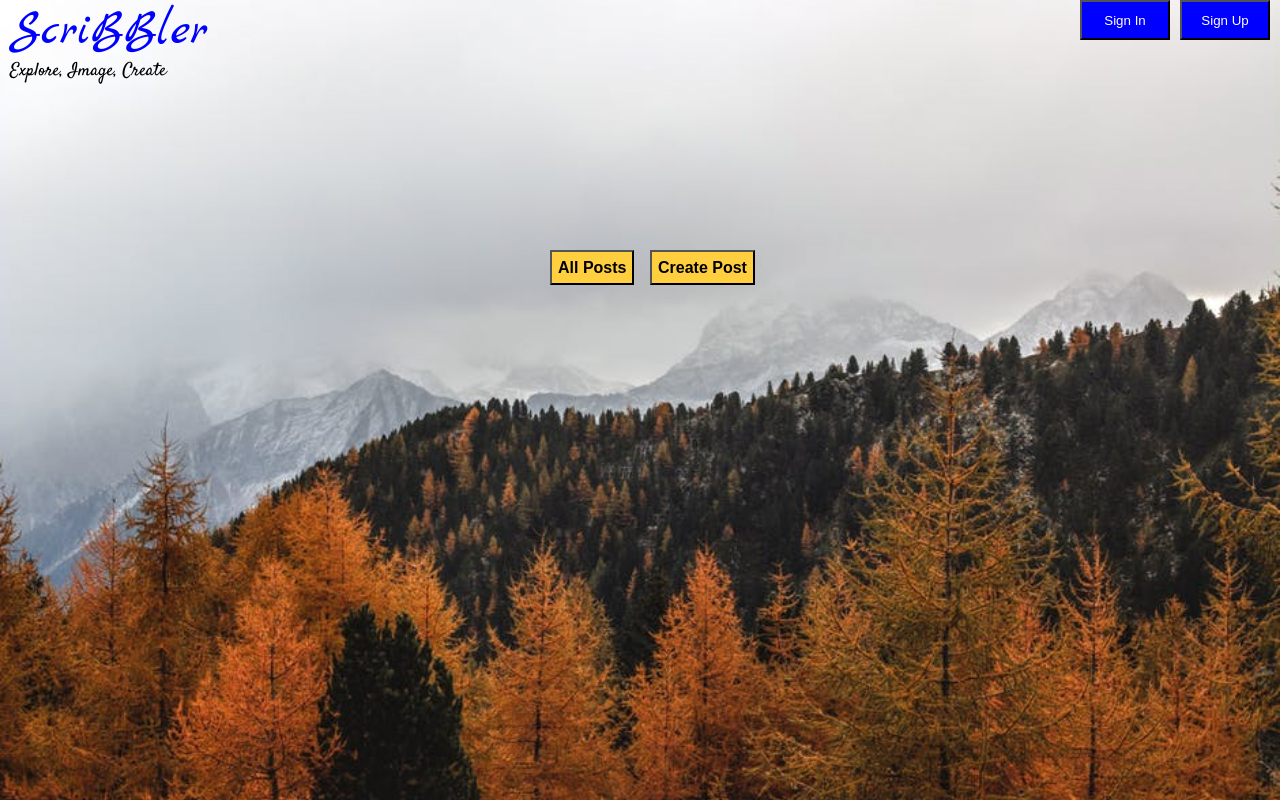
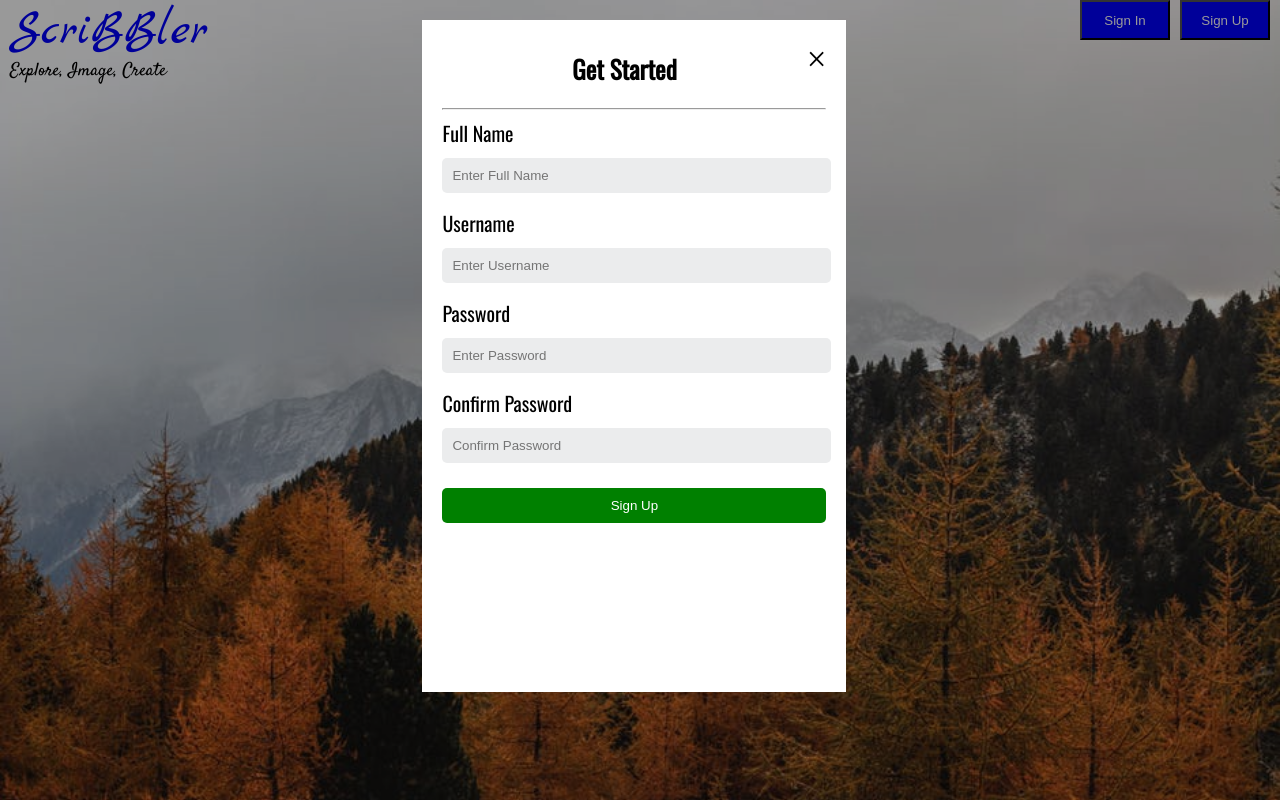
Before and after one commit to Bhaveshsingh022000/Scribbler, a plain HTML site: page index.html in a window 1280 px wide. Drawn offline with nearby package versions, Linux system fonts and the light colour scheme.

Commit message:
Added Signup modal

```diff
--- a/css/header.css
+++ b/css/header.css
@@ -1,6 +1,6 @@
 /* Set a style for all elements inside the header i.e. Sign Up button, Sign In button,
 the title "ScriBBler" & the sub-heading below "ScriBBLer" */
-.signUp{
+#signUp{
     position: absolute;
     right: 10px;
     background-color: blue;
@@ -8,7 +8,7 @@ the title "ScriBBler" & the sub-heading below "ScriBBLer" */
     height: 40px;
     width: 90px;
 }
-.signIn{
+#signIn{
     position: absolute;
     right: 110px;
     background-color: blue;
@@ -49,3 +49,75 @@ the title "ScriBBler" & the sub-heading below "ScriBBLer" */
     height: 35px;
     left: 650px;
 }
+#signUpModal{
+    position: fixed;
+    z-index: 1;
+    display: block;
+    width: 100%;
+    height: 100%;
+    background-color: rgb(0,0,0,0.4);
+
+}
+#content{
+    position: fixed;
+    top: 20px;
+    background-color: aqua;
+    width: 30%;
+    height: 79%;
+    position: fixed;
+    left: 33%;
+}
+#bodyModal{
+    padding: 20px;
+    overflow: auto;
+    width: 100%;
+    height: 100%;
+    background-color: white;
+    z-index: 1;
+}
+#get{
+    margin-top: 10px;
+    text-align: center;
+    font-family: 'Oswald', sans-serif;
+    font-weight: bold;
+    font-size: 25px;
+}
+.close{
+    z-index: 5;
+    float: right;
+    font-size: 35px;
+}
+.close:hover{
+    cursor: pointer;
+}
+input[type=text]{
+    margin-top: 10px;
+    margin-bottom: 15px;
+    border-width: 0px;
+    border-radius: 5px;
+    width: 96%;
+    padding:10px;
+    background-color: #ebeced;
+}
+input[type=password]{
+    margin-top: 10px;
+    margin-bottom: 15px;
+    border-width: 0px;
+    border-radius: 5px;
+    width: 96%;
+    padding:10px;
+    background-color: #ebeced;
+}
+#signUpModalButton{
+    width: 100%;
+    background-color: green;
+    border-radius: 5px;
+    border-width: 0px;
+    padding: 10px;
+    margin-top: 10px;
+    color: white;
+}
+label{
+    font-family: 'Oswald', sans-serif;
+    font-size: 20px;
+}
--- a/index.html
+++ b/index.html
@@ -1,7 +1,7 @@
 <!DOCTYPE html>
 <html>
 <head>
-
+    <link href="https://fonts.googleapis.com/css?family=Oswald|Roboto+Condensed&display=swap" rel="stylesheet">
     <!-- Place all CSS for header in this file -->
     <link href='css\header.css' rel='stylesheet' type='text/css'>
 
@@ -16,9 +16,8 @@
     <div id="main-container-div">
 
         <div class="header">
-
-            <input type="button" class="signIn" value="Sign In">
-            <input type="button" class="signUp" value="Sign Up">
+            <button id="signIn">Sign In</button>
+            <button id="signUp">Sign Up</button>
             <text class="logo">ScriBBler</text>
             <p class="subHeading">Explore, Image, Create</p>
         	<!-- Insert code for Sign Up, Sign In button here. Add code for "ScriBBler" heading and the sub-heading -->
@@ -33,16 +32,34 @@
         </div>
     </div>
 
-    <div>
+    <!-- Insert code for Sign In modal here -->
 
-    	<!-- Insert code for Sign In modal here -->
 
-    </div>
 
-    <div>
+
+
 
     	<!-- Insert code for Sign Up modal here -->
+<div id="signUpModal">
+        <div id="content">
+            <div id="bodyModal">
+                <span class="close">&times;</span>
+                <h2 id="get">Get Started</h2>
+                <hr>
+                <form>
+                <label id="name">Full Name</label><br>
+                <input type="text" id="fullName" placeholder="Enter Full Name"><br>
+                <label id="userName">Username</label><br>
+                <input type="text" id="fullName" placeholder="Enter Username"><br>
+                <label id="password">Password</label><br>
+                <input type="password" id="fullName" placeholder="Enter Password"><br>
+                <label id="confirmPassword">Confirm Password</label><br>
+                <input type="password" id="fullName" placeholder="Confirm Password"><br>
+                <input type="button" id="signUpModalButton" value="Sign Up"><br>
+                </form>
+            </div>
 
+        </div>
     </div>
 
     <div>
--- a/js/header.js
+++ b/js/header.js
@@ -0,0 +1,14 @@
+var mod = document.getElementById("signUpModal");
+    var bt = document.getElementById("signUp");
+    var sp = document.getElementsByClassName("close")[0];
+bt.onclick = function(){
+    mod.style.display = "block";
+}
+sp.onclick = function(){
+    mod.style.display = "none";
+}
+window.onclick = function(event){
+    if(event.target == "none"){
+        mod.style.display = "none";
+    }
+}
```
